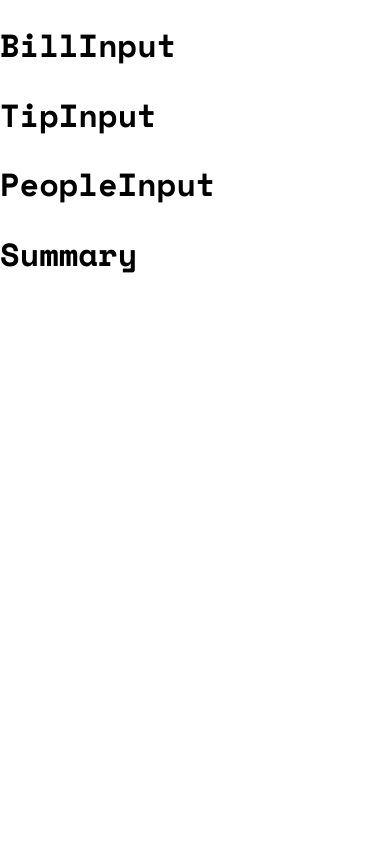
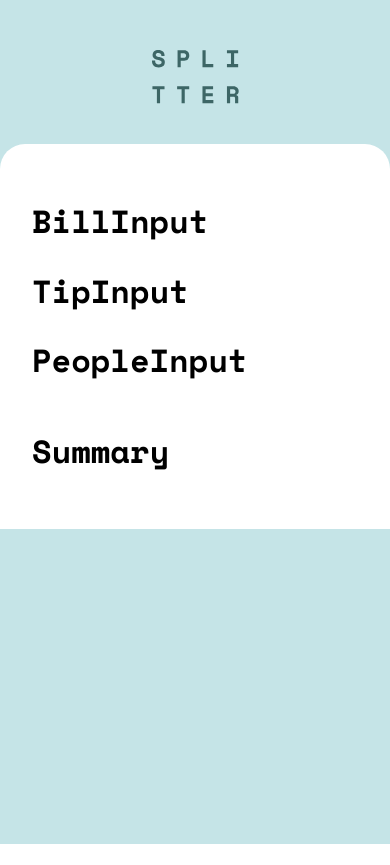
Before and after one commit to zxasc/tip-calculator-app, a React (Vite) app: page / in a window 390 px wide. After the commit the page ends 844 px from the top, so only its background shows below. Built offline with nearby package versions, Linux system fonts and the light colour scheme.

Commit message:
add basic css and layout

```diff
--- a/index.html
+++ b/index.html
@@ -7,7 +7,7 @@
     <title>Tip Calculator</title>
   </head>
   <body>
-    <main id="root"></main>
+    <div id="root"></div>
     <script type="module" src="/src/main.jsx"></script>
   </body>
 </html>
--- a/src/App.jsx
+++ b/src/App.jsx
@@ -10,10 +10,15 @@ export default function App() {
 
   return (
     <>
-      <BillInput />
-      <TipInput />
-      <PeopleInput />
-      <Summary />
+      <img className='logo' src="/logo.svg" alt="splitter logo" />
+      <main>
+        <form className='inner-container'>
+          <BillInput />
+          <TipInput />
+          <PeopleInput />
+        </form>
+        <Summary />
+      </main>
     </>
   )
 }
--- a/src/components/Summary.jsx
+++ b/src/components/Summary.jsx
@@ -1,5 +1,7 @@
 export default function Summary() {
     return (
-        <h1>Summary</h1>
+        <div className='inner-container'>
+            <h1>Summary</h1>
+        </div>
     )
 }
--- a/src/styles/global.scss
+++ b/src/styles/global.scss
@@ -19,3 +19,41 @@ html, body, #root {
     margin: 0;
     min-height: 100svh;
 }
+
+#root {
+    display: flex;
+    flex-flow: column nowrap;
+    justify-content: center;
+    align-items: center;
+    gap: 85px;
+    background-color: $clr-light-grayish-cyan;
+}
+
+main {
+    max-width: 920px;
+    width: 90%;
+    padding: 32px;
+    border-radius: 25px;
+    display: flex;
+    flex-flow: row nowrap;
+    justify-content: space-between;
+    background-color: $clr-white;
+}
+
+@media only screen and (max-width: 720px) {
+    #root {
+        justify-content: flex-start;
+        gap: 40px;
+    }
+
+    main {
+        width: 100%;
+        border-bottom-left-radius: 0;
+        border-bottom-right-radius: 0;
+        flex-flow: column nowrap;
+    }
+
+    .logo {
+        margin-top: 50px;
+    }
+}
```
